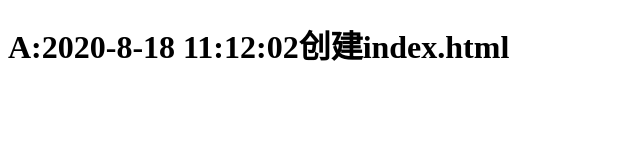
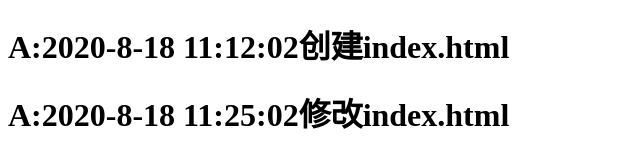
Before and after one commit to lzw2003/code_dome, a plain HTML site: page index.html in a window 1280 px wide. Shown: the whole page, without its empty margins (0-640 px from the left). Drawn offline with Linux system fonts and the light colour scheme.

Commit message:
第二次修改index.html

```diff
--- a/index.html
+++ b/index.html
@@ -7,5 +7,6 @@
 </head>
 <body>
     <h1>A:2020-8-18 11:12:02创建index.html</h1>
+    <h1>A:2020-8-18 11:25:02修改index.html</h1>
 </body>
 </html>
```
